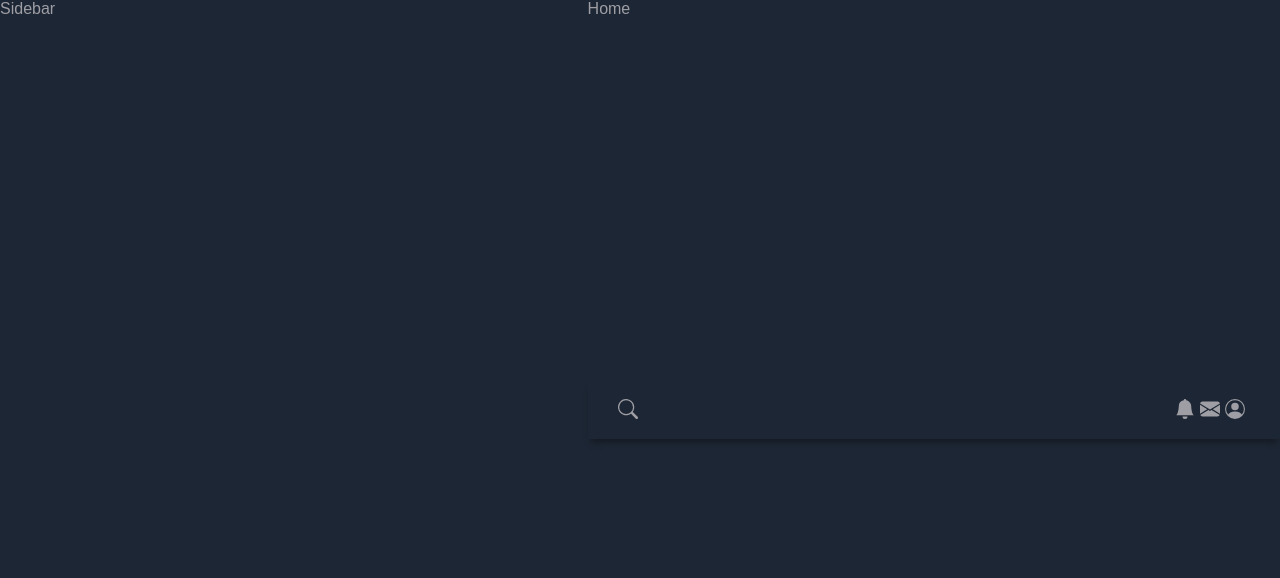
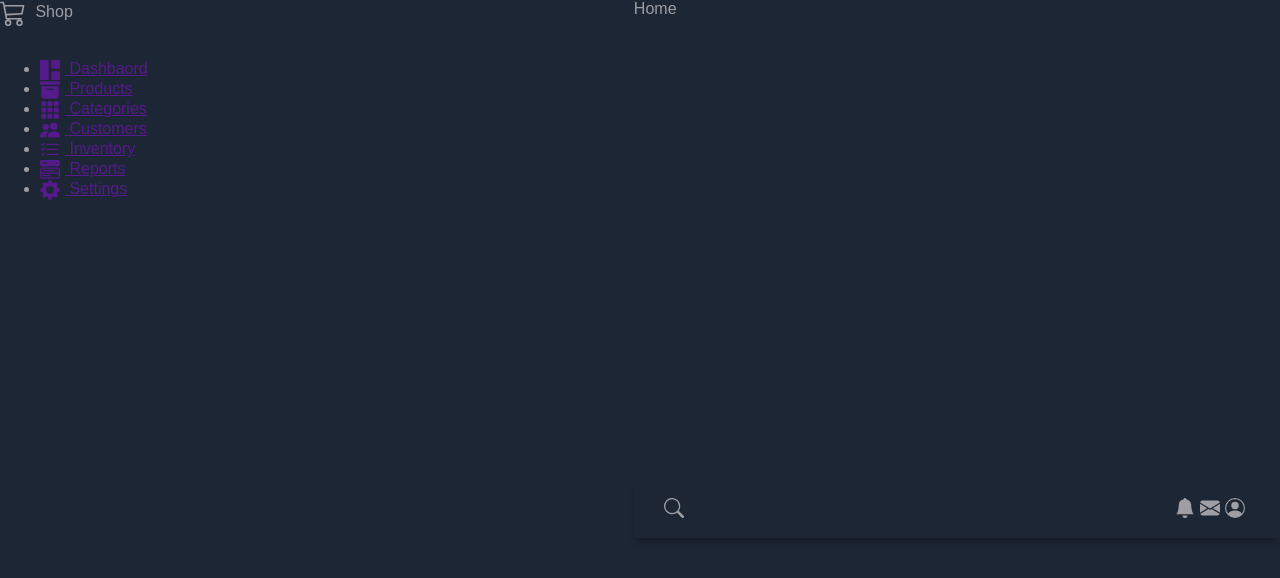
Before and after one commit to libin1993swt/react_admin, a React (Vite) app: page / in a window 1280 px wide. Shown: the top 578 px of the page. Built offline with nearby package versions, Linux system fonts and the light colour scheme.

Commit message:
add menu items to sidebar

```diff
--- a/src/Sidebar.jsx
+++ b/src/Sidebar.jsx
@@ -1,8 +1,59 @@
 import React from 'react'
+import {BsCart3, BsGrid1X2Fill, BsFillArchiveFill, BsFillGrid3X3GapFill, BsPeopleFill, BsListCheck, BsMenuButtonWideFill, BsFillGearFill} from 'react-icons/bs'
 
 function Sidebar() {
   return (
-    <div>Sidebar</div>
+    <aside id="sidebar">
+      <div className='sidebar-title'>
+        <div className='sidebar-brand'>
+          <BsCart3 className='icon_header'/> Shop
+        </div>
+        <span className='icon close_icon'></span>
+      </div>
+      <ul className='sidebar-list'>
+        <li className='sidebar-list-item'>
+          <a href=''>
+            <BsGrid1X2Fill className='icon'/> Dashbaord
+          </a>
+        </li>
+
+        <li className='sidebar-list-item'>
+          <a href=''>
+            <BsFillArchiveFill className='icon'/> Products
+          </a>
+        </li>
+
+        <li className='sidebar-list-item'>
+          <a href=''>
+            <BsFillGrid3X3GapFill className='icon'/> Categories
+          </a>
+        </li>
+
+        <li className='sidebar-list-item'>
+          <a href=''>
+            <BsPeopleFill className='icon'/> Customers
+          </a>
+        </li>
+
+        <li className='sidebar-list-item'>
+          <a href=''>
+            <BsListCheck className='icon'/> Inventory
+          </a>
+        </li>
+
+        <li className='sidebar-list-item'>
+          <a href=''>
+            <BsMenuButtonWideFill className='icon'/> Reports
+          </a>
+        </li>
+
+        <li className='sidebar-list-item'>
+          <a href=''>
+            <BsFillGearFill className='icon'/> Settings
+          </a>
+        </li>
+      </ul>
+    </aside>
   )
 }
 
```
